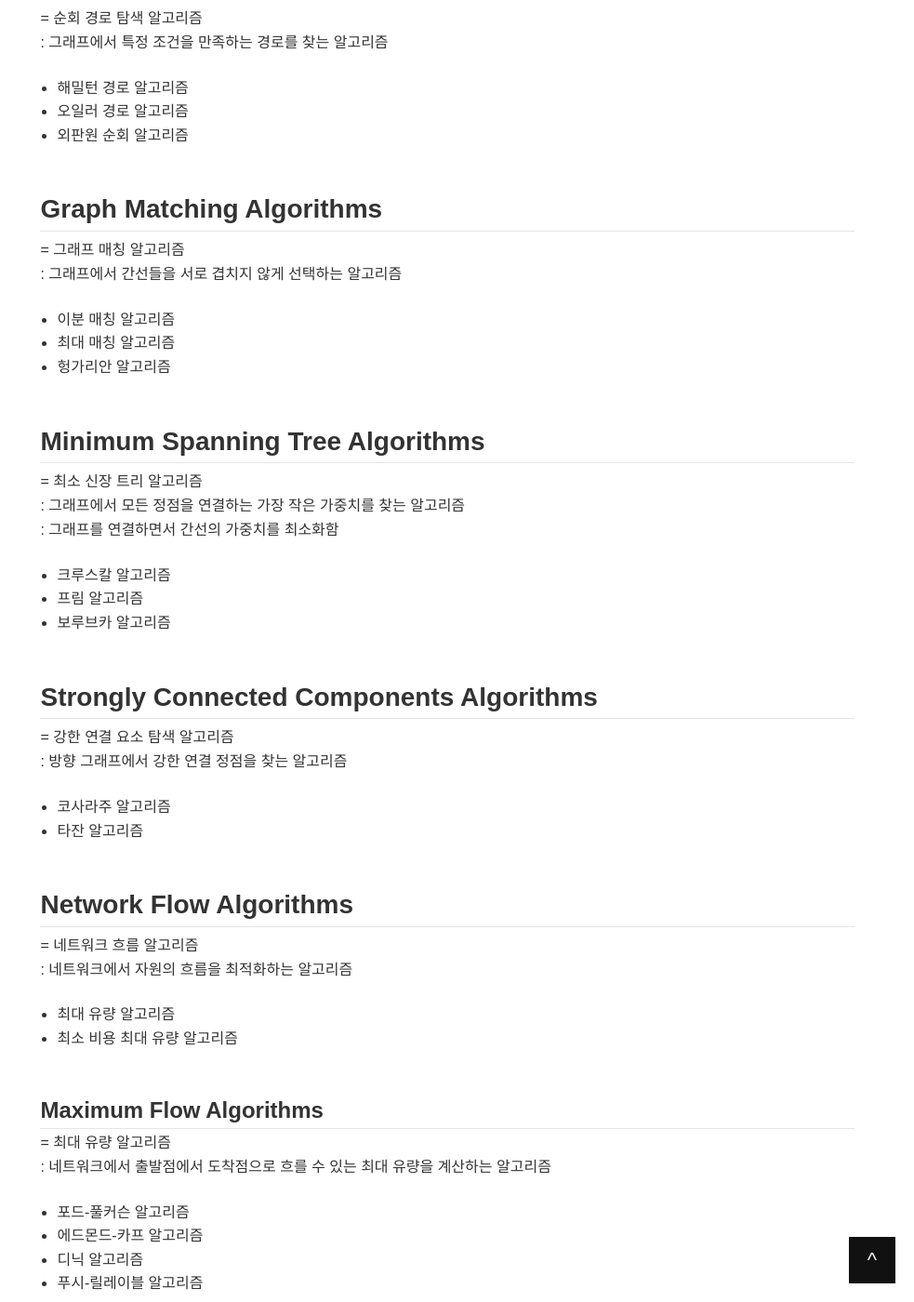
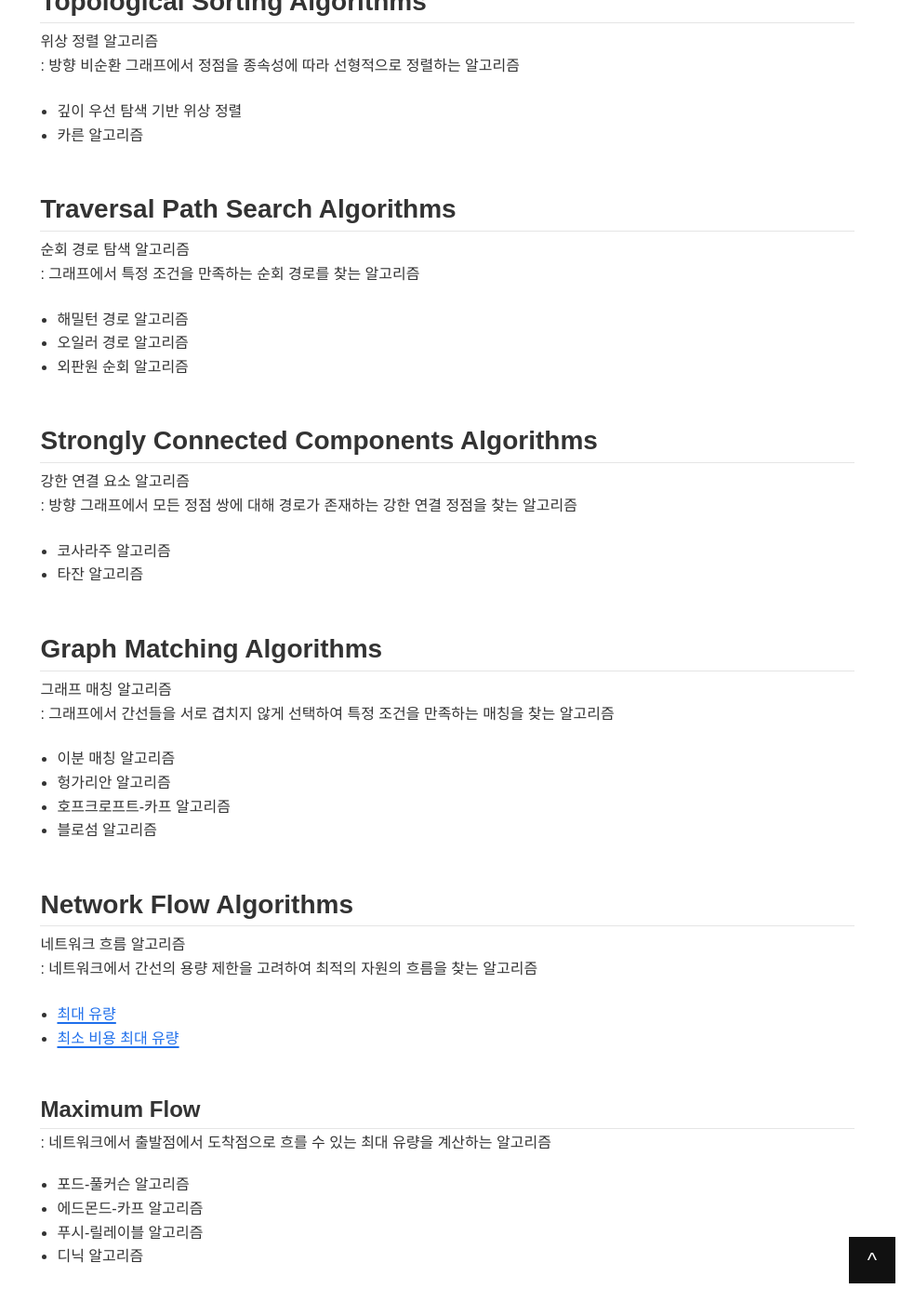
Before and after one commit to 100Page/1000page.github.io, a Jekyll site: the page built from _doc/program/algorithm/graph-algorithm.md, in a window 1280 px wide and 1400 px high, scrolled down 1671 px. Shown: the whole window at 93% size, without its empty margins (297-1280 px from the left). Built offline with Jekyll 4.4.1, drawn with Linux system fonts in a browser that asks for light colours; some of the changed text lies outside the part shown.

Commit message:
algorithm

```diff
--- a/_doc/program/algorithm/graph-algorithm.md
+++ b/_doc/program/algorithm/graph-algorithm.md
@@ -1,19 +1,16 @@
 ---
-order: 0.1
+order: 2.5
 title: algorithm
 description: 그래프 알고리즘
 summary:
 keywords:
-- program
 - algorithm
 - graph algorithm
-- 그래프 알고리즘
 tags:
-- program
 - algorithm
 - data structure
 created_time: 2024-11-17 23:21
-modified_time: 2024-12-05 22:52
+modified_time: 2025-02-19 02:21
 ---
 
 # Graph Algorithm
@@ -22,17 +19,17 @@
 - [탐색 알고리즘](#traversal-algorithms)
 - [사이클 탐지 알고리즘](#cycle-detection-algorithms)
 - [최단 경로 알고리즘](#shortest-path-algorithms)
+- [최소 신장 트리 알고리즘](#minimum-spanning-tree-algorithms)
 - [위상 정렬 알고리즘](#topological-sorting-algorithms)
 - [순회 경로 탐색 알고리즘](#traversal-path-search-algorithms)
+- [강한 연결 요소 알고리즘](#strongly-connected-components-algorithms)
 - [그래프 매칭 알고리즘](#graph-matching-algorithms)
-- [최소 신장 트리 알고리즘](#minimum-spanning-tree-algorithms)
-- [강한 연결 요소 탐색](#strongly-connected-components-algorithms)
 - [네트워크 흐름 알고리즘](#network-flow-algorithms)
 
 
 
 ## Traversal Algorithms
-= 탐색 알고리즘
+탐색 알고리즘
 : 그래프의 모든 정점을 체계적으로 방문하고 탐색하는 알고리즘
 : 그래프를 탐색해 정점 간 관계를 분석하거나 특정 정점이나 경로를 찾을 수 있음
 
@@ -44,18 +41,18 @@
 
 
 ## Cycle Detection Algorithms
-= 사이클 탐지 알고리즘
+사이클 탐지 알고리즘
 : 그래프 내의 사이클(순환)을 탐지하는 알고리즘
 
 - 깊이 우선 탐색 기반 사이클 탐지
 - 유니온-파인드 기반 사이클 탐지
+- 색칠 기법을 이용한 사이클 탐지
 
 
 
 ## Shortest Path Algorithms
-= 최단 경로 알고리즘
+최단 경로 알고리즘
 : 그래프에서 두 정점 사이의 최소 비용 경로를 찾는 알고리즘
-: 가중치 그래프에서 가장 효율적이고 최적의 경로를 찾을 수 있음
 
 **단일 출발점 최단 경로**
 - 다익스트라 알고리즘
@@ -67,9 +64,19 @@
 
 
 
+## Minimum Spanning Tree Algorithms
+최소 신장 트리 알고리즘
+: 그래프에서 모든 정점을 연결하면서 간선 가중치의 합이 최소인 그래프를 찾는 알고리즘
+
+- 크루스칼 알고리즘
+- 프림 알고리즘
+- 보루브카 알고리즘
+
+
+
 ## Topological Sorting Algorithms
-= 위상 정렬 알고리즘
-: 방향 비순환 그래프의 정점을 종속성에 따라 선형적으로 정렬하는 알고리즘
+위상 정렬 알고리즘
+: 방향 비순환 그래프에서 정점을 종속성에 따라 선형적으로 정렬하는 알고리즘
 
 - 깊이 우선 탐색 기반 위상 정렬
 - 카른 알고리즘
@@ -77,8 +84,8 @@
 
 
 ## Traversal Path Search Algorithms
-= 순회 경로 탐색 알고리즘
-: 그래프에서 특정 조건을 만족하는 경로를 찾는 알고리즘
+순회 경로 탐색 알고리즘
+: 그래프에서 특정 조건을 만족하는 순회 경로를 찾는 알고리즘
 
 - 해밀턴 경로 알고리즘
 - 오일러 경로 알고리즘
@@ -86,50 +93,49 @@
 
 
 
-## Graph Matching Algorithms
-= 그래프 매칭 알고리즘
-: 그래프에서 간선들을 서로 겹치지 않게 선택하는 알고리즘
-
-- 이분 매칭 알고리즘
-- 최대 매칭 알고리즘
-- 헝가리안 알고리즘
-
-
-
-## Minimum Spanning Tree Algorithms
-= 최소 신장 트리 알고리즘
-: 그래프에서 모든 정점을 연결하는 가장 작은 가중치를 찾는 알고리즘
-: 그래프를 연결하면서 간선의 가중치를 최소화함
-
-- 크루스칼 알고리즘
-- 프림 알고리즘
-- 보루브카 알고리즘
-
-
-
 ## Strongly Connected Components Algorithms
-= 강한 연결 요소 탐색 알고리즘
-: 방향 그래프에서 강한 연결 정점을 찾는 알고리즘
+강한 연결 요소 알고리즘
+: 방향 그래프에서 모든 정점 쌍에 대해 경로가 존재하는 강한 연결 정점을 찾는 알고리즘
 
 - 코사라주 알고리즘
 - 타잔 알고리즘
 
 
 
-## Network Flow Algorithms
-= 네트워크 흐름 알고리즘
-: 네트워크에서 자원의 흐름을 최적화하는 알고리즘
+## Graph Matching Algorithms
+그래프 매칭 알고리즘
+: 그래프에서 간선들을 서로 겹치지 않게 선택하여 특정 조건을 만족하는 매칭을 찾는 알고리즘
 
-- 최대 유량 알고리즘
-- 최소 비용 최대 유량 알고리즘
+- 이분 매칭 알고리즘
+- 헝가리안 알고리즘
+- 호프크로프트-카프 알고리즘
+- 블로섬 알고리즘
 
 
 
-### Maximum Flow Algorithms
-= 최대 유량 알고리즘
+## Network Flow Algorithms
+네트워크 흐름 알고리즘
+: 네트워크에서 간선의 용량 제한을 고려하여 최적의 자원의 흐름을 찾는 알고리즘
+
+- [최대 유량](#maximum-flow)
+- [최소 비용 최대 유량](#minimum-cost-maximum-flow)
+
+
+
+### Maximum Flow
 : 네트워크에서 출발점에서 도착점으로 흐를 수 있는 최대 유량을 계산하는 알고리즘
 
 - 포드-풀커슨 알고리즘
 - 에드몬드-카프 알고리즘
+- 푸시-릴레이블 알고리즘
 - 디닉 알고리즘
-- 푸시-릴레이블 알고리즘
+
+
+
+### Minimum Cost Maximum Flow
+: 네트워크에서 최대 유량을 보내면서 동시에 총 비용을 최소화하는 알고리즘
+
+- 벨만-포드 기반 최소 비용 경로 알고리즘
+- 최단 경로 우선 탐색 알고리즘
+- 음수 사이클 제거 알고리즘
+- 연속 최단 경로 알고리즘
```
